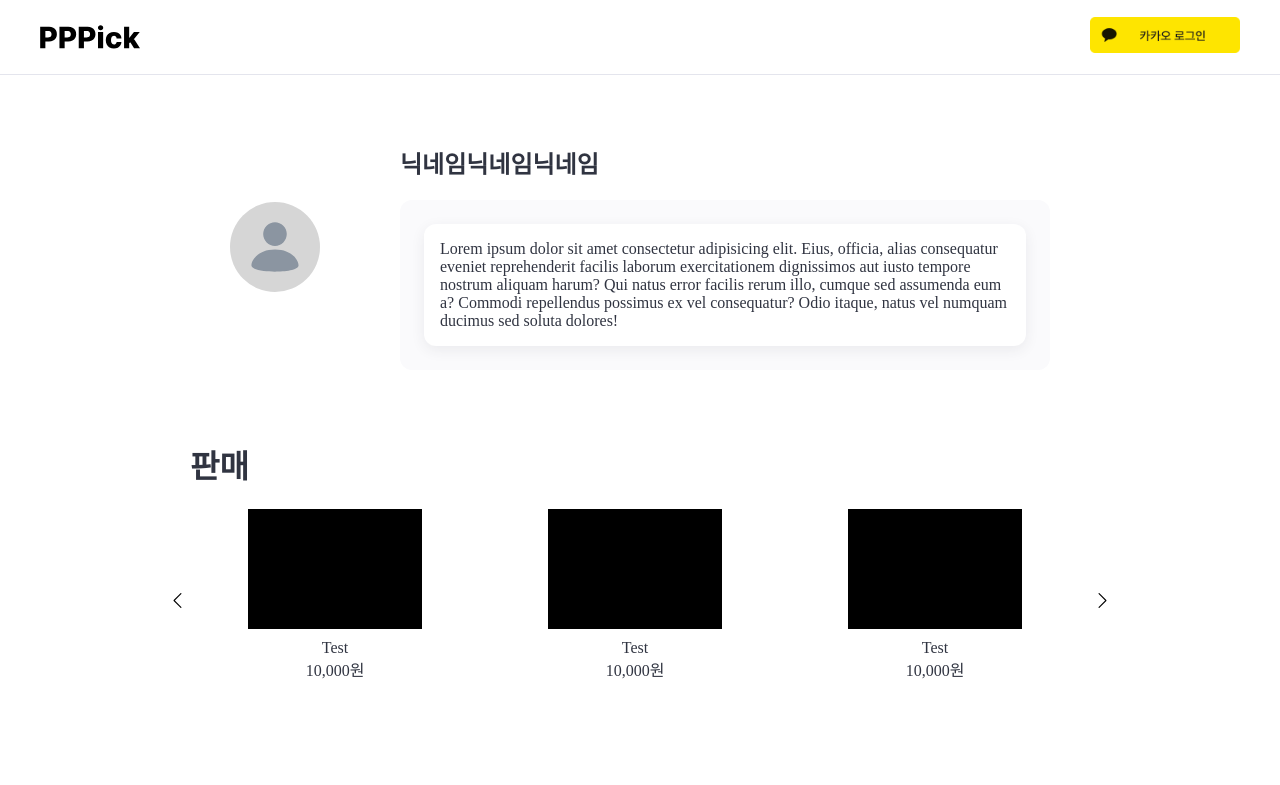
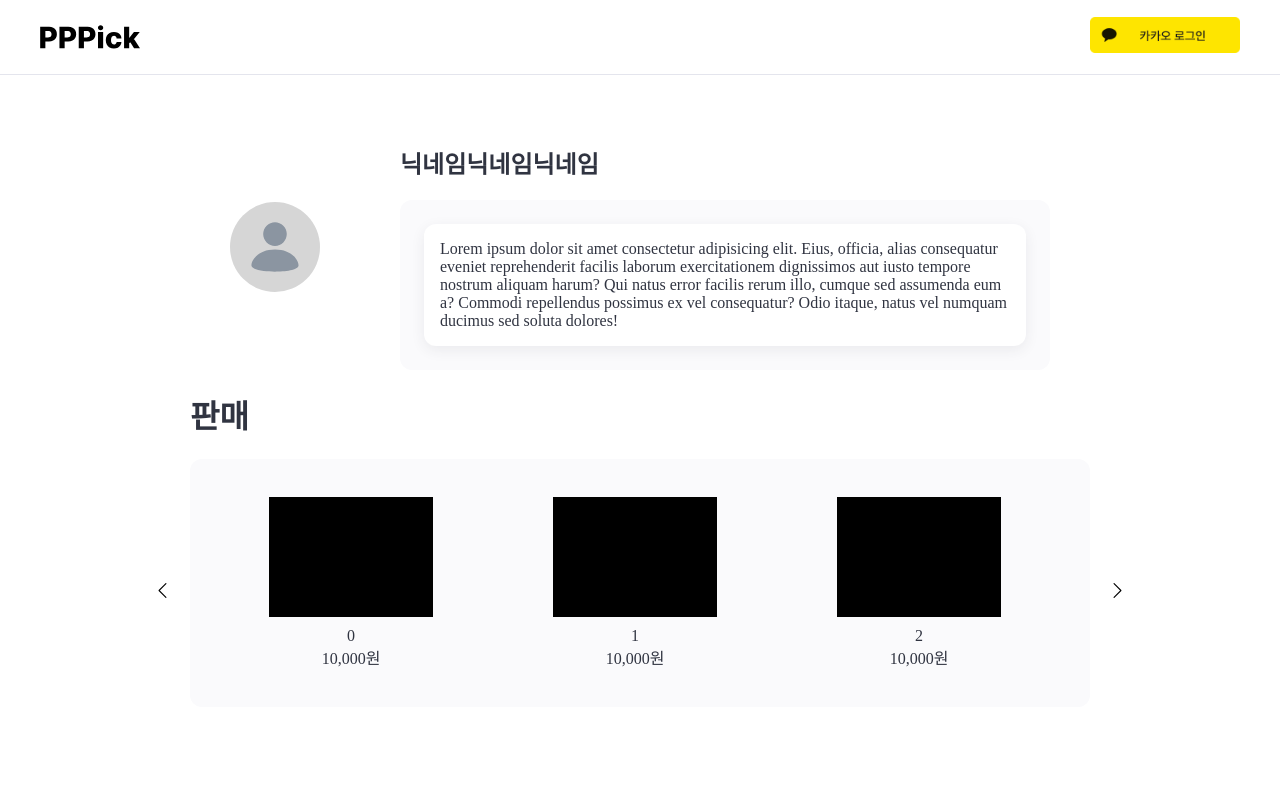
Before and after one commit to pickpickpick-project/pickpickpick-front, a React (Create React App) app: page /mypage in a window 1280 px wide. Shown: the top 785 px of the page. Built offline with nearby package versions, Linux system fonts and the light colour scheme.

Commit message:
fix: carousel 컴포넌트

```diff
--- a/src/components/Carousel.tsx
+++ b/src/components/Carousel.tsx
@@ -1 +1,112 @@
+import React, { useState, useRef, useEffect } from "react";
 import styled from "styled-components";
+import {ReactComponent as ArrowLeft} from "../assets/images/Mypage/arrow-left.svg";
+import {ReactComponent as ArrowRight} from "../assets/images/Mypage/arrow-right.svg";
+import {CommonIntroduceBoxContainerStyled, CommonIntroduceBoxWrapperStyled} from "../components/IntroduceBox"
+
+
+const ArrowStyled = styled.span<{left?:number, right?:number}>`
+    position : absolute;
+    top : 50%;
+    left :  ${(props) => props.left}px;
+    right : ${(props) => props.right}px;
+    width : 15px;
+    height : 15px;
+    cursor: pointer;
+    &:hover{
+        transition : all 0.2s ease-in-out;
+        transform: scale(1.3);
+    }
+`
+const CarouselStyled = styled.div`
+    width : 100%; // 900px
+    margin : 0 0 50px 0;
+    position : relative;
+
+`
+
+const CarouselContainerStyled = styled.div<{width:number}>`
+    width : ${(props) => props.width || 900}px;
+    height : 200px;
+    position: relative;
+    display: flex;
+    flex-direction: row;
+`
+const CarouselElementContainerStyled = styled.div`
+    width : 274px;
+    margin-right : 10px;
+    display: flex;
+    flex-direction: column;
+    justify-content: center;
+`
+
+
+const CarouselElementImgStyled = styled.div`
+    background-color: black;
+    height : 60%;
+    width : 60%;
+    margin : 0 auto;
+    margin-bottom : 10px;
+`
+
+const CarouselTextStyled = styled.span`
+    text-align : center;
+`
+
+const CommonCarousel = () => {
+    const repeat = [1, 2, 3, 4, 5]; // 게시물 개수 test
+    const TOTAL_SLIDES = repeat.length;
+    const [currentSlide, setCurrentSlide] = useState<number>(0);
+    const slideRef = useRef<HTMLDivElement>(null);
+
+    const onClickArrowRight = () => {
+        console.log(currentSlide);
+        if(currentSlide === 0){
+            return
+        }else{
+            setCurrentSlide(currentSlide+1);
+        }
+    }
+
+    const onClickArrowLeft = () => {
+        console.log(currentSlide);
+        if(currentSlide === -(TOTAL_SLIDES)+3){
+            return
+        }else{
+            setCurrentSlide(currentSlide-1);
+        }
+    }
+
+
+    useEffect(() => {
+        slideRef.current!.style.transition = "all 0.5s ease-in-out";
+        slideRef.current!.style.transform = `translateX(${currentSlide*300}px)`; // 백틱을 사용하여 슬라이드로 이동하는 애니메이션을 만듭니다.
+      }, [currentSlide]);
+
+    return (
+        <CarouselStyled>
+            <ArrowStyled left={-35}>
+                <ArrowLeft onClick={onClickArrowLeft}></ArrowLeft>
+            </ArrowStyled>
+            <ArrowStyled right={-35}>
+                <ArrowRight onClick={onClickArrowRight}></ArrowRight>
+            </ArrowStyled>
+            <CommonIntroduceBoxContainerStyled style={{overflow:'hidden'}}>
+                <CommonIntroduceBoxWrapperStyled>
+                    {/* 게시물의 개수에 따라서  */}
+                    <CarouselContainerStyled width={repeat.length * 300} ref={slideRef}>
+                        {repeat.map((value:number, index:number) => {return(
+                            <CarouselElementContainerStyled>
+                                <CarouselElementImgStyled></CarouselElementImgStyled>
+                                <CarouselTextStyled>{index}</CarouselTextStyled>
+                                <CarouselTextStyled>10,000원</CarouselTextStyled>
+                            </CarouselElementContainerStyled>
+                        )})}
+                    </CarouselContainerStyled>
+                </CommonIntroduceBoxWrapperStyled>
+            </CommonIntroduceBoxContainerStyled>
+        </CarouselStyled>
+    )
+}
+
+export default CommonCarousel
--- a/src/components/Mypage/Mypage_carousel.tsx
+++ b/src/components/Mypage/Mypage_carousel.tsx
@@ -1,102 +1,78 @@
 import styled from "styled-components";
 import {ReactComponent as ArrowLeft} from "../../assets/images/Mypage/arrow-left.svg";
 import {ReactComponent as ArrowRight} from "../../assets/images/Mypage/arrow-right.svg";
+import {CommonIntroduceBoxContainerStyled, CommonIntroduceBoxWrapperStyled} from "../../components/IntroduceBox"
 
+
+const ArrowStyled = styled.span<{left?:number, right?:number}>`
+    position : absolute;
+    top : 60%;
+    left :  ${(props) => props.left}px;
+    right : ${(props) => props.right}px;
+    width : 15px;
+    height : 15px;
+    cursor: pointer;
+`
 const MypageCarouselStyled = styled.div`
     width : 100%; // 900px
     margin : 50px 0 50px 0;
     position : relative;
 
-    .mypage-arrow-left{
-            position : absolute;
-            top : 60%;
-            left : -20px;
-            width : 15px;
-            height : 15px;
-            cursor: pointer;
-        }
+`
 
-    .mypage-arrow-right{
-        position: absolute;
-        right : -20px;
-        top : 60%;
-        width : 15px;
-        height : 15px;
-        cursor: pointer;
-    }
-
-    .mypage-carousel{
-        overflow: hidden;
-    }
+const CarouselContainerStyled = styled.div<{width:number}>`
+    width : ${(props) => props.width || 900}px;
+    height : 200px;
+    position: relative;
+    display: flex;
+    flex-direction: row;
+`
+const CarouselElementContainerStyled = styled.div`
+    width : 274px;
+    margin-right : 10px;
+    display: flex;
+    flex-direction: column;
+    justify-content: center;
+`
 
 
-    .mypage-carousel-box{
-        width : 1500px;
-        height : 200px;
-        position: relative;
-
-    }
-    .mypage-carousel-container{
-        display: flex;
-        flex-direction: row;
-        height : 100%;
-
-        .mypage-carousel-element-container{
-            width : 290px;
-            margin-right : 10px;
-
-            .mypage-carousel-element-img{
+const CarouselElementImgStyled = styled.div`
     background-color: black;
     height : 60%;
     width : 60%;
     margin : 0 auto;
     margin-bottom : 10px;
-            }
-
-            .mypage-carousel-element-title{
-                text-align: center;
-            }
-            .mypage-carousel-element-price{
-                text-align: center;
-            }
-        }
-
-    }
 `
 
+const CarouselTextStyled = styled.span`
+    text-align : center;
+`
 
 const MypageCarousel = ({title}:any) => {
+    const repeat = [1, 2, 3, 4]; // 게시물 개수 test
     return (
         <MypageCarouselStyled>
-            <ArrowLeft className="mypage-arrow-left"></ArrowLeft>
-            <ArrowRight className="mypage-arrow-right"></ArrowRight>
-            <div className="mypage-carousel">
             <h1>{title}</h1>
-                <div className="mypage-carousel-box">
-                    <div className="mypage-carousel-container">
-                        <div className="mypage-carousel-element-container">
-                            <div className="mypage-carousel-element-img"></div>
-                            <div className="mypage-carousel-element-title">Test</div>
-                            <div className="mypage-carousel-element-price">10,000원</div>
-                        </div>
-                        <div className="mypage-carousel-element-container">
-                            <div className="mypage-carousel-element-img"></div>
-                            <div className="mypage-carousel-element-title">Test</div>
-                            <div className="mypage-carousel-element-price">10,000원</div>
-                        </div>
-                        <div className="mypage-carousel-element-container">
-                            <div className="mypage-carousel-element-img"></div>
-                            <div className="mypage-carousel-element-title">Test</div>
-                            <div className="mypage-carousel-element-price">10,000원</div>
-                        </div>
-                        <div className="mypage-carousel-element-container">
-                            <div className="mypage-carousel-element-img"></div>
-                            <div className="mypage-carousel-element-title">Test</div>
-                            <div className="mypage-carousel-element-price">10,000원</div>
-                        </div>
-                    </div>
-                </div>
-            </div>
+            <ArrowStyled left={-35}>
+                <ArrowLeft></ArrowLeft>
+            </ArrowStyled>
+            <ArrowStyled right={-35}>
+                <ArrowRight></ArrowRight>
+            </ArrowStyled>
+            <CommonIntroduceBoxContainerStyled style={{overflow:'hidden'}}>
+                <CommonIntroduceBoxWrapperStyled>
+                    {/* 게시물의 개수에 따라서  */}
+                    <CarouselContainerStyled width={repeat.length * 300}>
+                        {repeat.map((value:number, index:number) => {return(
+                            <CarouselElementContainerStyled>
+                                <CarouselElementImgStyled></CarouselElementImgStyled>
+                                <CarouselTextStyled>TEST</CarouselTextStyled>
+                                <CarouselTextStyled>10,000원</CarouselTextStyled>
+                            </CarouselElementContainerStyled>
+                        )})}
+                    </CarouselContainerStyled>
+                </CommonIntroduceBoxWrapperStyled>
+            </CommonIntroduceBoxContainerStyled>
         </MypageCarouselStyled>
     )
 }
--- a/src/pages/Mypage.tsx
+++ b/src/pages/Mypage.tsx
@@ -2,7 +2,7 @@ import styled from "styled-components";
 import colors from "../assets/colors";
 import {ReactComponent as Logo} from "../assets/images/Home/profile.svg"
 import MypageProfile from "../components/Mypage/Mypage_profile";
-import MypageCarousel from "../components/Mypage/Mypage_carousel";
+import CommonCarousel from "../components/Carousel";
 const MypageStyled = styled.div`
     padding: 125px 16px 140px 16px;
     height : 100%;
@@ -17,8 +17,10 @@ const Mypage = () => {
     return (
         <MypageStyled>
             <MypageProfile/>
-            <MypageCarousel title={"판매"}/>
-            <MypageCarousel title={"구매"}/>
+            <h1>판매</h1>
+            <CommonCarousel/>
+            <h1>구매</h1>
+            <CommonCarousel/>
         </MypageStyled>
     )
 }
```
Also changed, not shown: src/assets/images/Mypage/arrow-left.svg, src/assets/images/Mypage/arrow-right.svg. Lines whose indentation alone changed are shown as unchanged.
